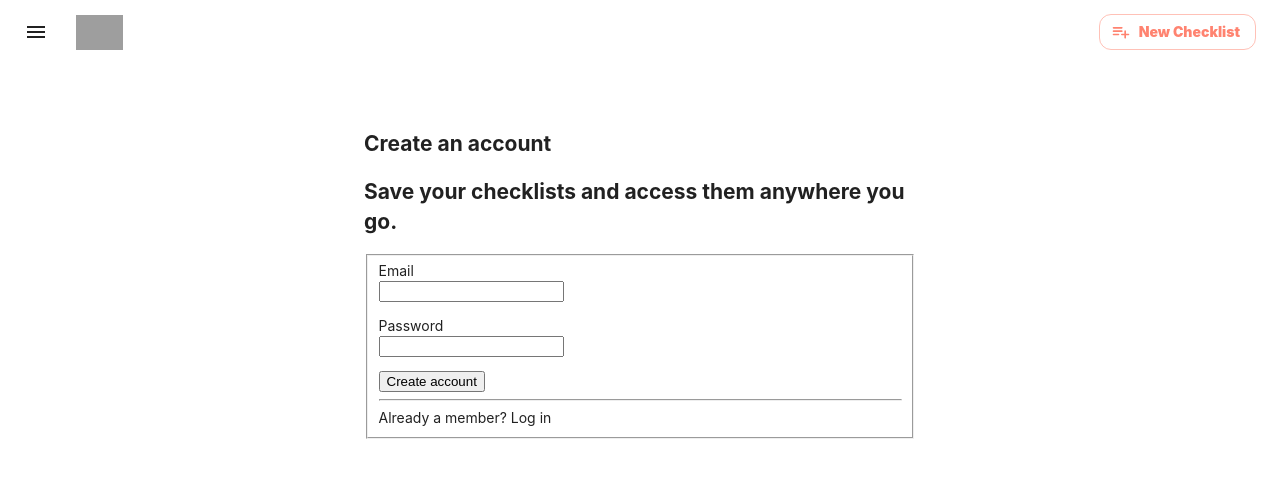
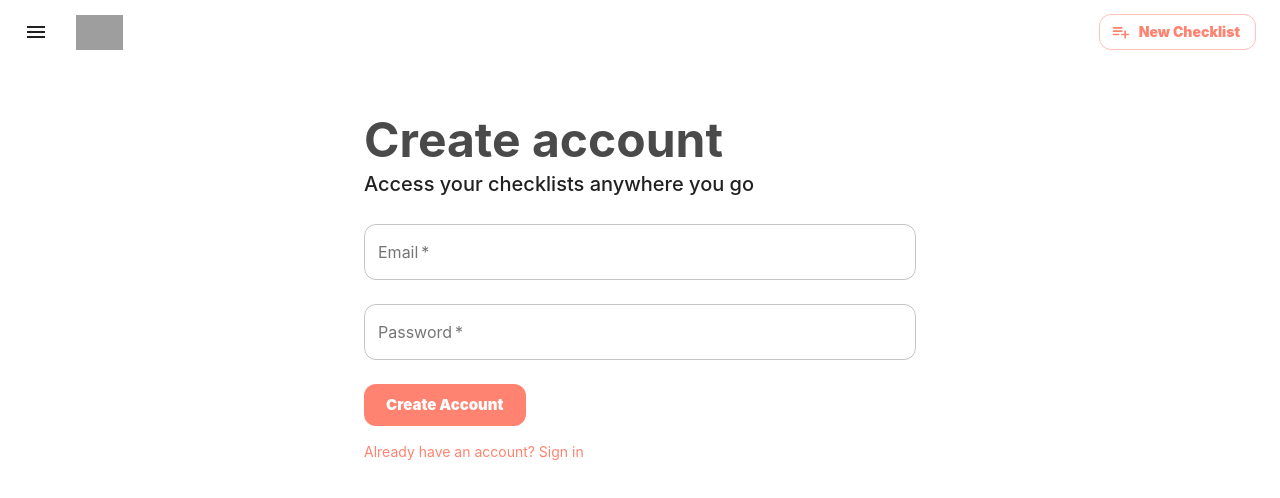
Before and after one commit to kennethlng/nmbo-app, a Next.js app: page /signup in a window 1280 px wide. Shown: the top 498 px of the page. Built offline with nearby package versions, Linux system fonts and the light colour scheme; no server answers; grey boxes are pictures that could not be loaded.

Commit message:
Update signup.jsx

```diff
--- a/src/pages/signup.jsx
+++ b/src/pages/signup.jsx
@@ -13,9 +13,26 @@ import { auth, firebase } from '../lib/firebase'
 import Head from 'next/head'
 import * as EmailValidator from 'email-validator'
 import { toast } from 'react-toastify'
+import { makeStyles } from '@material-ui/core/styles'
+import Typography from '@material-ui/core/Typography'
+import TextField from '@material-ui/core/TextField';
+import Button from '@material-ui/core/Button';
+import Grid from '@material-ui/core/Grid';
+import Link from '@material-ui/core/Link';
+
+const useStyles = makeStyles(theme => ({
+    form: {
+        width: '100%',
+        marginTop: theme.spacing(1),
+    },
+    submit: {
+        margin: theme.spacing(2, 0, 2)
+    }
+}))
 
 export default function SignUp() {
     const router = useRouter();
+    const classes = useStyles();
     const [email, setEmail] = useState('');
     const [password, setPassword] = useState('');
     const [loading, setLoading] = useState(false);
@@ -31,7 +48,9 @@ export default function SignUp() {
         })
     }, [])
 
-    const handleSubmit = () => {
+    const handleSubmit = (e) => {
+        e.preventDefault();
+
         // Log event for sign up button click
         firebase.analytics().logEvent('select_content', {
             content_id: CONTENT_ID.SIGN_UP_PAGE_SIGN_UP_BUTTON,
@@ -40,18 +59,15 @@ export default function SignUp() {
 
         if (loading) return;
 
+        // Validate email
         if (!EmailValidator.validate(email)) {
             setEmailHelp('Please enter a valid email');
             return
         }
 
-        if (password === '') {
-            setPasswordHelp('Please enter a password');
-            return
-        }
-
         setLoading(true);
 
+        // Link email and password
         var credential = firebase.auth.EmailAuthProvider.credential(email, password);
         auth.currentUser.linkWithCredential(credential)
         .then(function(usercred) {
@@ -70,6 +86,7 @@ export default function SignUp() {
                 hideProgressBar: true
             })
 
+            // Push route
             router.push(ROUTES.HOME)
         }).catch(function (error) {
             // console.log("Account linking error", error);
@@ -130,49 +147,57 @@ export default function SignUp() {
                 <meta property="twitter:url" content={META.URL + ROUTES.SIGN_UP} />
                 <meta property="twitter:title" content={META.SIGN_UP_TITLE} />
             </Head>
-            <section className="hero">
-                <div className="hero-body">
-                    <div className="container">
-                        <div className="columns is-centered">
-                            <div className="column is-half">
-                                <h1 className="title is-1 has-text-weight-bold">Create an account</h1>
-                                <h2 className="subtitle is-4 has-text-grey">
-                                    Save your checklists and access them anywhere you go.
-                                </h2>
-                                <div className="block">
-                                    <fieldset disabled={loading}>
-                                        <div className="field">
-                                            <label className="label">Email</label>
-                                            <div className="control">
-                                                <input className="input" type="email" onChange={handleEmailChange} onKeyPress={handleEnterKeyPress}/>
-                                            </div>
-                                            <p className="help is-danger">{emailHelp}</p>
-                                        </div>
-                                        <div className="field">
-                                            <label className="label">Password</label>
-                                            <div className="control">
-                                                <input className="input" type="password" onChange={handlePasswordChange} onKeyPress={handleEnterKeyPress}/>
-                                            </div>
-                                            <p className="help is-danger">{passwordHelp}</p>
-                                        </div>
-                                        <div className="field">
-                                            <div className="control">
-                                                <button className={`button is-primary has-text-weight-bold ${loading ? "is-loading" : ""}`} onClick={handleSubmit}>Create account</button>
-                                            </div>
-                                        </div>
-                                        <hr/>
-                                        <div className="field">
-                                            <div className="control">
-                                                Already a member? <a onClick={handleSignInClick}>Log in</a>
-                                            </div>
-                                        </div>
-                                    </fieldset>
-                                </div>
-                            </div>
-                        </div>
-                    </div>
-                </div>
-            </section>
+            <Typography component="h1" variant="h3">
+                Create account
+            </Typography>
+            <Typography component="h3" variant="h6">
+                Access your checklists anywhere you go
+            </Typography>
+            <form className={classes.form} onSubmit={handleSubmit}>
+                <TextField
+                    variant="outlined"
+                    required
+                    margin="normal"
+                    fullWidth
+                    label="Email"
+                    name="email"
+                    autoComplete="email"
+                    disabled={loading}
+                    helperText={emailHelp}
+                    onChange={handleEmailChange}
+                />
+                <TextField
+                    variant="outlined"
+                    required
+                    margin="normal"
+                    fullWidth
+                    label="Password"
+                    name="password"
+                    autoComplete="password"
+                    disabled={loading}
+                    helperText={passwordHelp}
+                    onChange={handlePasswordChange}
+                />
+                <Button
+                    className={classes.submit}
+                    type="submit"
+                    variant="contained"
+                    color="primary"
+                    size="large"
+                    disableElevation
+                    disableRipple
+                    disabled={loading}
+                >
+                    Create Account
+                </Button>
+                <Grid container>
+                    <Grid item xs>
+                        <Link variant="body2" onClick={handleSignInClick}>
+                            Already have an account? Sign in
+                        </Link>
+                    </Grid>
+                </Grid>
+            </form>
         </App>
     )
 }
```
